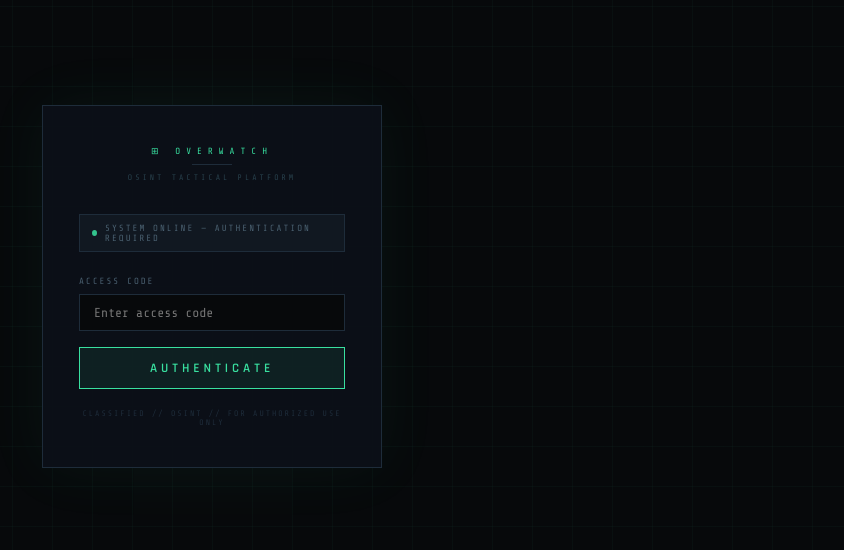
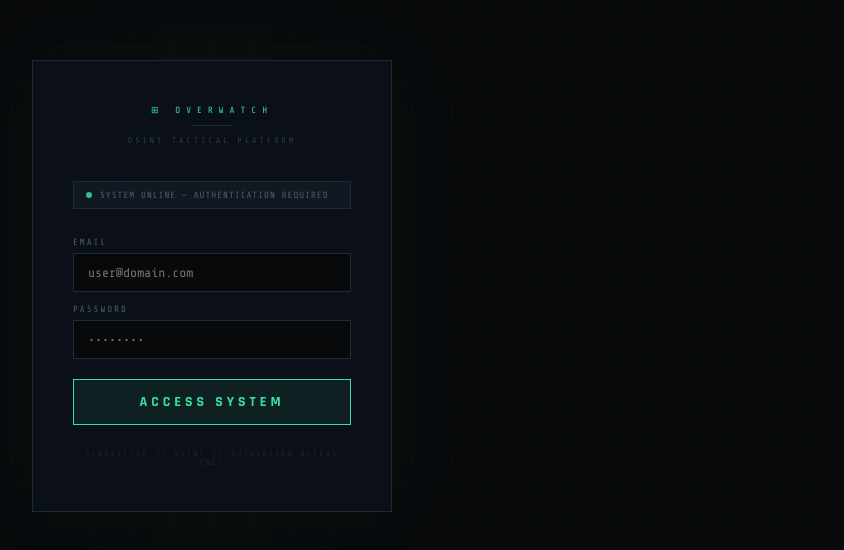
Before and after one commit to Elliotb996/Overwatch, a React (Vite) app: page / in a window 1280 px wide. Shown: the part 114-664 px from the top of the page, without its empty margins (428-1272 px from the left). Built offline with nearby package versions, Linux system fonts and the light colour scheme; no server answers.

Commit message:
Single login page, remove AuthGate, fix trigger blocking login

```diff
--- a/src/App.jsx
+++ b/src/App.jsx
@@ -1,6 +1,5 @@
 import { BrowserRouter, Routes, Route, Navigate } from 'react-router-dom'
 import { useAuth } from './hooks/useAuth'
-import { AuthGate }       from './components/AuthGate'
 import { Header }         from './components/Header'
 import { MapView }        from './views/MapView'
 import { ConusView }      from './views/ConusView'
@@ -14,6 +13,7 @@ import { AssetEditor }    from './admin/AssetEditor'
 import { CoronetEditor }  from './admin/CoronetEditor'
 import { CountryEditor }  from './admin/CountryEditor'
 import { UserManager }    from './admin/UserManager'
+import { LoginPage }      from './components/LoginPage'
 
 export default function App() {
   const auth = useAuth()
@@ -23,9 +23,9 @@ export default function App() {
       <div style={{
         height: '100vh', display: 'flex', alignItems: 'center', justifyContent: 'center',
         background: '#07090b', fontFamily: "'Share Tech Mono', monospace",
-        color: '#39e0a0', letterSpacing: 4, fontSize: 12
+        color: '#39e0a0', letterSpacing: 4, fontSize: 12,
       }}>
-        <div>
+        <div style={{ textAlign: 'center' }}>
           <div style={{ marginBottom: 12, opacity: .6 }}>OVERWATCH</div>
           <div style={{ opacity: .3, fontSize: 10 }}>INITIALISING SYSTEMS...</div>
         </div>
@@ -33,8 +33,13 @@ export default function App() {
     )
   }
 
+  // Not signed in — show login page
+  if (!auth.session) {
+    return <LoginPage signIn={auth.signIn} />
+  }
+
+  // Signed in — show the app
   return (
-    <AuthGate>
     <BrowserRouter>
       <div style={{ height: '100vh', display: 'flex', flexDirection: 'column', background: '#07090b', overflow: 'hidden' }}>
         <Header auth={auth} />
@@ -61,6 +66,5 @@ export default function App() {
         </Routes>
       </div>
     </BrowserRouter>
-    </AuthGate>
   )
 }
--- /dev/null
+++ b/src/components/LoginPage.jsx
@@ -0,0 +1,147 @@
+import { useState } from 'react'
+
+const Z = { fontFamily: "'Share Tech Mono', monospace" }
+const R = { fontFamily: "'Rajdhani', sans-serif" }
+
+export function LoginPage({ signIn }) {
+  const [email, setEmail] = useState('')
+  const [pass, setPass]   = useState('')
+  const [err, setErr]     = useState('')
+  const [loading, setLoading] = useState(false)
+
+  async function handle() {
+    if (!email || !pass) return
+    setLoading(true)
+    setErr('')
+    const { error } = await signIn(email, pass)
+    if (error) {
+      setErr('Invalid credentials')
+      setLoading(false)
+    }
+    // On success, App.jsx re-renders automatically via auth state change
+  }
+
+  function onKey(e) {
+    if (e.key === 'Enter') handle()
+  }
+
+  const inp = {
+    width: '100%', boxSizing: 'border-box',
+    background: '#07090b',
+    border: '1px solid #1e2c3a',
+    color: '#dceaf0',
+    padding: '11px 14px',
+    ...Z, fontSize: 13,
+    outline: 'none',
+    transition: 'border-color .2s',
+  }
+
+  return (
+    <div style={{
+      position: 'fixed', inset: 0,
+      background: '#07090b',
+      display: 'flex', flexDirection: 'column',
+      alignItems: 'center', justifyContent: 'center',
+    }}>
+      {/* Subtle grid */}
+      <div style={{
+        position: 'absolute', inset: 0, pointerEvents: 'none',
+        backgroundImage: 'linear-gradient(rgba(57,224,160,.02) 1px,transparent 1px),linear-gradient(90deg,rgba(57,224,160,.02) 1px,transparent 1px)',
+        backgroundSize: '40px 40px',
+      }} />
+
+      <div style={{
+        position: 'relative', zIndex: 1,
+        width: 360, padding: '44px 40px',
+        background: 'rgba(12,16,24,.97)',
+        border: '1px solid #1e2c3a',
+        boxShadow: '0 0 80px rgba(57,224,160,.05)',
+      }}>
+
+        {/* Logo */}
+        <div style={{ textAlign: 'center', marginBottom: 36 }}>
+          <div style={{ ...Z, fontSize: 9, letterSpacing: 6, color: '#39e0a0', marginBottom: 10 }}>
+            ⊞ OVERWATCH
+          </div>
+          <div style={{ width: 40, height: 1, background: '#1e2c3a', margin: '0 auto 10px' }} />
+          <div style={{ ...Z, fontSize: 8, letterSpacing: 3, color: '#28404c' }}>
+            OSINT TACTICAL PLATFORM
+          </div>
+        </div>
+
+        {/* Status bar */}
+        <div style={{
+          display: 'flex', alignItems: 'center', gap: 8,
+          marginBottom: 28, padding: '8px 12px',
+          background: 'rgba(22,30,40,.6)', border: '1px solid #1e2c3a',
+        }}>
+          <div style={{ width: 6, height: 6, borderRadius: '50%', background: '#39e0a0', flexShrink: 0,
+            animation: 'owpulse 2s infinite' }} />
+          <span style={{ ...Z, fontSize: 9, color: '#4a6070', letterSpacing: 1 }}>
+            SYSTEM ONLINE — AUTHENTICATION REQUIRED
+          </span>
+        </div>
+
+        <style>{`
+          @keyframes owpulse { 0%,100%{opacity:1} 50%{opacity:.3} }
+        `}</style>
+
+        {/* Email */}
+        <div style={{ marginBottom: 12 }}>
+          <div style={{ ...Z, fontSize: 9, letterSpacing: 2, color: '#4a6070', marginBottom: 6 }}>EMAIL</div>
+          <input
+            type="email" value={email}
+            onChange={e => setEmail(e.target.value)}
+            onKeyDown={onKey}
+            autoFocus
+            placeholder="user@domain.com"
+            style={{ ...inp, borderColor: err ? '#e85040' : '#1e2c3a' }}
+          />
+        </div>
+
+        {/* Password */}
+        <div style={{ marginBottom: err ? 8 : 20 }}>
+          <div style={{ ...Z, fontSize: 9, letterSpacing: 2, color: '#4a6070', marginBottom: 6 }}>PASSWORD</div>
+          <input
+            type="password" value={pass}
+            onChange={e => setPass(e.target.value)}
+            onKeyDown={onKey}
+            placeholder="••••••••"
+            style={{ ...inp, borderColor: err ? '#e85040' : '#1e2c3a' }}
+          />
+        </div>
+
+        {/* Error */}
+        {err && (
+          <div style={{ ...Z, fontSize: 9, color: '#e85040', letterSpacing: 2, marginBottom: 16 }}>
+            ✕ {err}
+          </div>
+        )}
+
+        {/* Button */}
+        <button
+          onClick={handle}
+          disabled={loading}
+          style={{
+            display: 'block', width: '100%', padding: '13px',
+            cursor: loading ? 'default' : 'pointer',
+            background: loading ? 'rgba(57,224,160,.04)' : 'rgba(57,224,160,.08)',
+            border: '1px solid #39e0a0',
+            color: '#39e0a0',
+            ...R, fontSize: 14, fontWeight: 700, letterSpacing: 4,
+            transition: 'background .2s',
+            opacity: loading ? 0.6 : 1,
+          }}
+          onMouseEnter={e => { if(!loading) e.target.style.background = 'rgba(57,224,160,.16)' }}
+          onMouseLeave={e => { if(!loading) e.target.style.background = 'rgba(57,224,160,.08)' }}
+        >
+          {loading ? 'AUTHENTICATING...' : 'ACCESS SYSTEM'}
+        </button>
+
+        <div style={{ ...Z, fontSize: 8, color: '#1a2530', textAlign: 'center', marginTop: 24, letterSpacing: 2 }}>
+          CLASSIFIED // OSINT // AUTHORIZED ACCESS ONLY
+        </div>
+      </div>
+    </div>
+  )
+}
```
Lines whose indentation alone changed are shown as unchanged.
